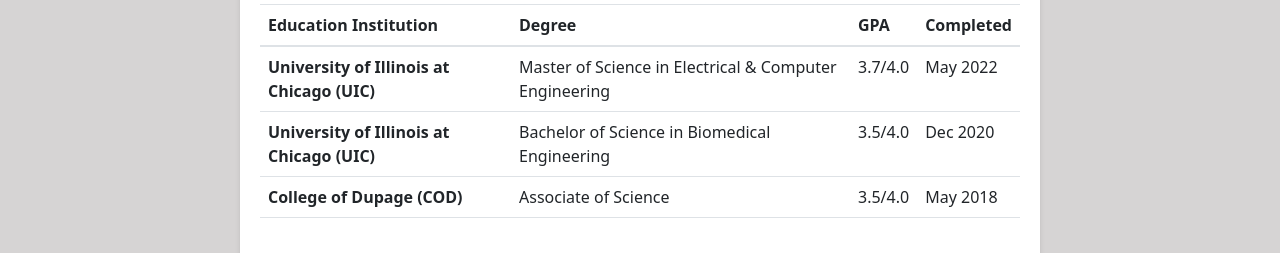
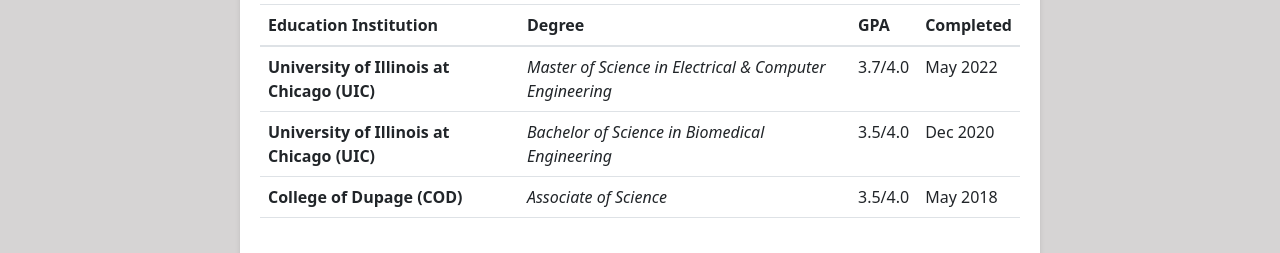
Before and after one commit to RikenP/RikenP.github.io, a plain HTML site: page index.html in a window 1280 px wide. Shown: the part 318-571 px from the top of the page. Drawn offline with nearby package versions, Linux system fonts and the light colour scheme.

Commit message:
Update index.html

```diff
--- a/index.html
+++ b/index.html
@@ -75,19 +75,19 @@
                 <tbody>
                 <tr>
                     <th scope="row">University of Illinois at Chicago (UIC)</th>
-                    <td>Master of Science in Electrical & Computer Engineering</td>
+                  <td><em>Master of Science in Electrical & Computer Engineering</em></td>
                     <td>3.7/4.0</td>
                     <td>May 2022</td>
                 </tr>
                 <tr>
                     <th scope="row">University of Illinois at Chicago (UIC)</th>
-                    <td>Bachelor of Science in Biomedical Engineering</td>
+                  <td><em>Bachelor of Science in Biomedical Engineering</em></td>
                     <td>3.5/4.0</td>
                     <td>Dec 2020</td>
                 </tr>
                 <tr>
                     <th scope="row">College of Dupage (COD)</th>
-                    <td>Associate of Science</td>
+                  <td><em>Associate of Science</em></td>
                     <td>3.5/4.0</td>
                     <td>May 2018</td>
                 </tr>
```
